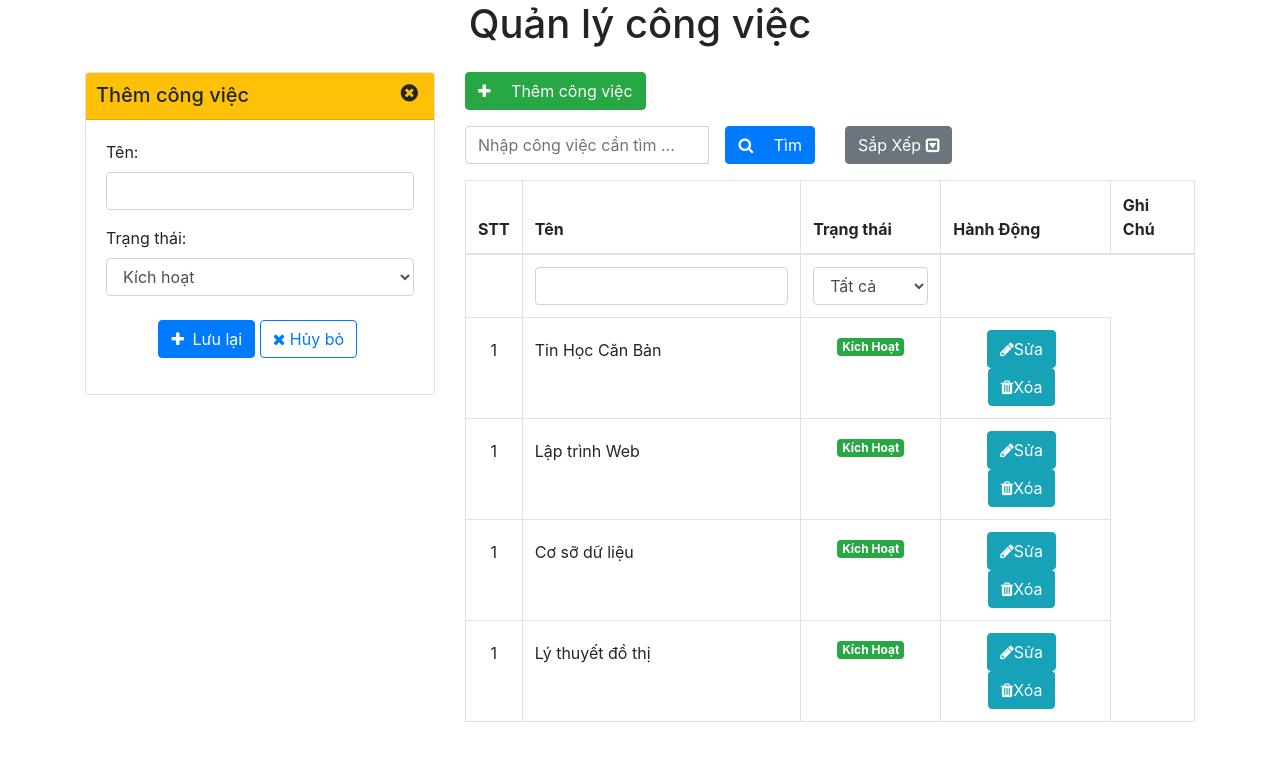
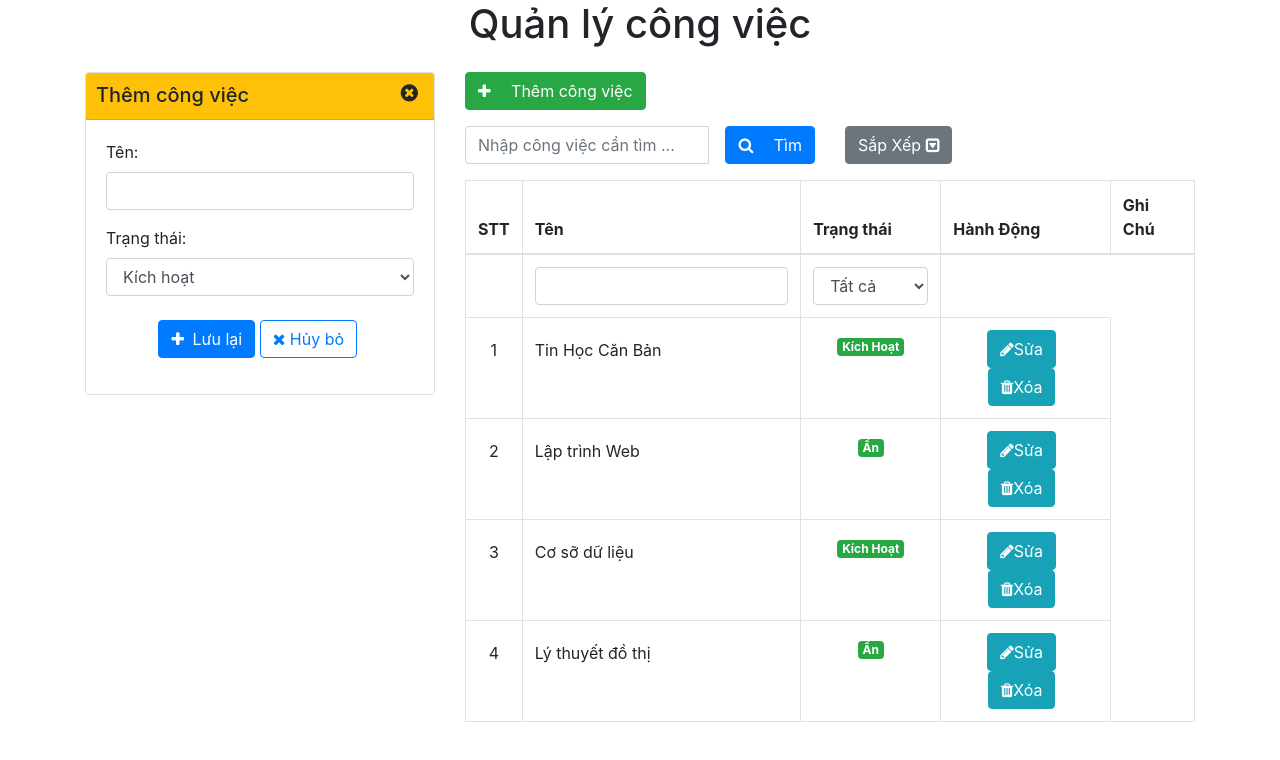
Before and after one commit to stupidlazyguy/to-do-list, a React (Create React App) app: page / in a window 1280 px wide. Shown: the top 760 px of the page. Built offline with nearby package versions, Linux system fonts and the light colour scheme.

Commit message:
Add and Show List Task to do

```diff
--- a/src/App.js
+++ b/src/App.js
@@ -10,16 +10,18 @@ import TodoMenu from './Components/TodoMenu'
 class App extends React.Component {
     constructor(props) {
         super(props)
-        this.state = {todo:['Tin Học Căn Bản','Lập trình Web','Cơ sỡ dữ liệu','Lý thuyết đồ thị']}
-    }
-    componentDidMount(){
-        // console.log(this.state)
+        this.state = {todo:[
+            {name:'Tin Học Căn Bản',status:'true'},
+            {name:'Lập trình Web',status:'false'},
+            {name:'Cơ sỡ dữ liệu',status:'true'},
+            {name:'Lý thuyết đồ thị',status:'false'}
+        ]}
     }
     renderTodo = (todo) => {
-        let addtodo = this.state
-        addtodo.todo.push(todo.name)
+        let addtodo = this.state.todo
+        addtodo.push(todo)
         this.setState(addtodo)
-        console.log(addtodo)
+        console.log(this.state.todo)
     }
     render() {
         return (
@@ -49,11 +51,11 @@ class App extends React.Component {
                                         <TodoHeading />
                                     </thead>
                                     <tbody>
-                                        {/* Menu of heading */}
-                                        <TodoMenu />
-                                        {/* List do do */}
-                                        {/* List of menu to do list  */}
-                                        <TodoLists setTodo={this.state.todo}/>
+                                    {/* Menu of heading */}
+                                    <TodoMenu />
+                                    {/* List do do */}
+                                    {/* List of menu to do list  */}
+                                    <TodoLists setTodo={this.state.todo}/>
                                     </tbody>
                                 </table>
                             </div>
--- a/src/Components/AddTodoList.js
+++ b/src/Components/AddTodoList.js
@@ -7,7 +7,7 @@ class AddTodoList extends React.Component{
         super(props)
         this.state = {
             name:'default',
-            status:true
+            status:'true'
         }
     }
     onHandleChange = (event) => {
--- a/src/Components/Todo.js
+++ b/src/Components/Todo.js
@@ -2,14 +2,19 @@ import React from 'react'
 
 
 class Todo extends React.Component{
+    constructor(props){
+        super(props)
+        console.log(props.todo.status)
+        console.log(props.todo.status.constructor)
+    }
     render(){
         return(<tr>
-            <td className="text-center"><div className="mt-2">1</div></td>
+            <td className="text-center"><div className="mt-2">{this.props.count+1}</div></td>
             <td>
-                <div className="mt-2">{this.props.todo}</div>
+                <div className="mt-2">{this.props.todo.name}</div>
             </td>
             <td className="text-center ">
-                <span className="badge badge-success mt-2">Kích Hoạt</span>
+                    <span className="badge badge-success mt-2">{this.props.todo.status === 'true' ? 'Kích Hoạt' : 'Ẩn'}</span>
             </td>
             <td className="text-center">
                 <button className="btn btn-info mr-2">
--- a/src/Components/TodoLists.js
+++ b/src/Components/TodoLists.js
@@ -2,10 +2,11 @@ import React from 'react'
 import Todo from './Todo'
 
 class TodoLists extends React.Component{
+
     renderTodo=()=>{
         var Todos = this.props.setTodo
         return Todos.map(function(value,index){
-            return <Todo todo={value} key={index}/>
+            return <Todo todo={value} key={index} count={index}/>
         })
     }
     render(){
```
